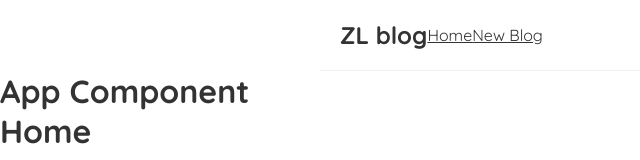
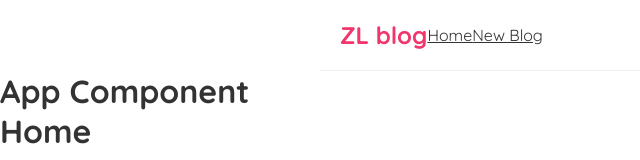
Before and after one commit to zlrkw11/zl-space, a React (Vite) app: page / in a window 1280 px wide. Shown: the top 160 px of the page, without its empty margins (0-640 px from the left). Built offline with nearby package versions, Linux system fonts and the light colour scheme.

Commit message:
position nav links to the right

```diff
--- a/src/index.css
+++ b/src/index.css
@@ -14,3 +14,11 @@
   margin: 0 auto;
   border-bottom: 1px solid #f2f2f2;
 }
+
+.navbar h1 {
+  color: #f1356d;
+}
+
+.navbar link {
+  margin-left: auto;
+}
```
